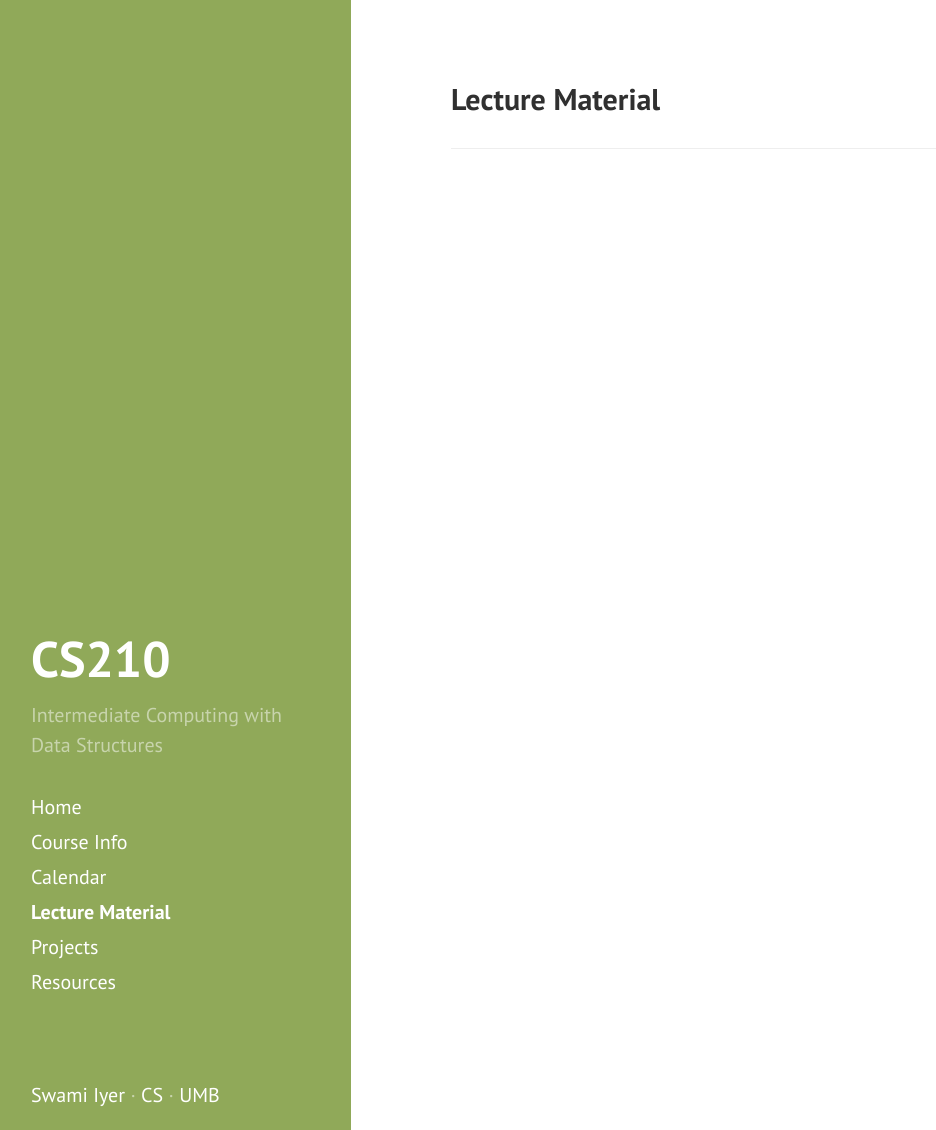
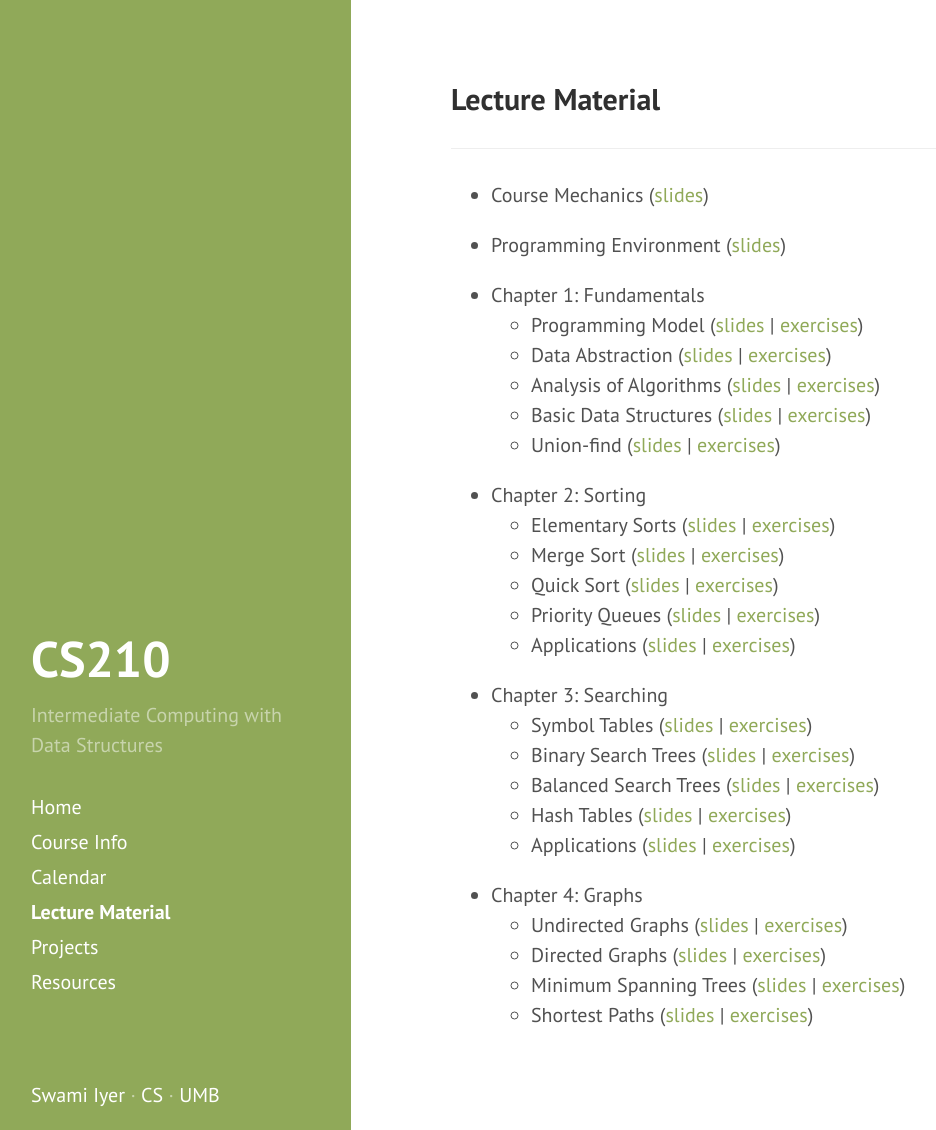
Before and after one commit to swamiiyer/swamiiyer.github.io, a Jekyll site: the page built from _pages/cs210/lecture_material.md, in a window 1280 px wide and 1130 px high. Shown: the whole window, without its empty margins (9-945 px from the left). Built offline with Jekyll 4.4.1, drawn with Linux system fonts in a browser that asks for light colours.

Commit message:
filled in details

```diff
--- a/_pages/cs210/lecture_material.md
+++ b/_pages/cs210/lecture_material.md
@@ -4,3 +4,34 @@ layout: cs210_page
 title: Lecture Material
 order: 4
 ---
+
+- Course Mechanics ([slides](/public/cs210/course_mechanics.pdf))
+
+- Programming Environment ([slides](/public/cs210/programming_environment.pdf))
+
+- Chapter 1: Fundamentals
+  - Programming Model ([slides]() \| [exercises]())
+  - Data Abstraction ([slides]() \| [exercises]())
+  - Analysis of Algorithms ([slides]() \| [exercises]())
+  - Basic Data Structures ([slides]() \| [exercises]())
+  - Union-find ([slides]() \| [exercises]())
+
+- Chapter 2: Sorting
+  - Elementary Sorts ([slides]() \| [exercises]())
+  - Merge Sort ([slides]() \| [exercises]())
+  - Quick Sort ([slides]() \| [exercises]())
+  - Priority Queues ([slides]() \| [exercises]())
+  - Applications ([slides]() \| [exercises]())
+
+- Chapter 3: Searching
+  - Symbol Tables ([slides]() \| [exercises]())
+  - Binary Search Trees ([slides]() \| [exercises]())
+  - Balanced Search Trees ([slides]() \| [exercises]())
+  - Hash Tables ([slides]() \| [exercises]())
+  - Applications ([slides]() \| [exercises]())
+
+- Chapter 4: Graphs
+  - Undirected Graphs ([slides]() \| [exercises]())
+  - Directed Graphs ([slides]() \| [exercises]())
+  - Minimum Spanning Trees ([slides]() \| [exercises]())
+  - Shortest Paths ([slides]() \| [exercises]())
```
Also changed, not shown: _pages/cs110/lecture_material.md (+28 -0 lines), _pages/cs451/lecture_material.md (+8 -7 lines).
